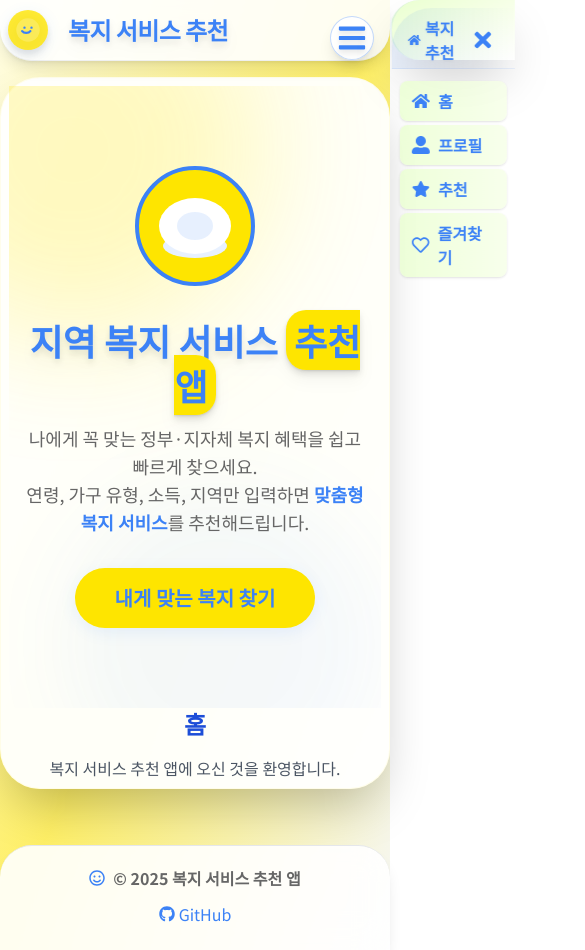
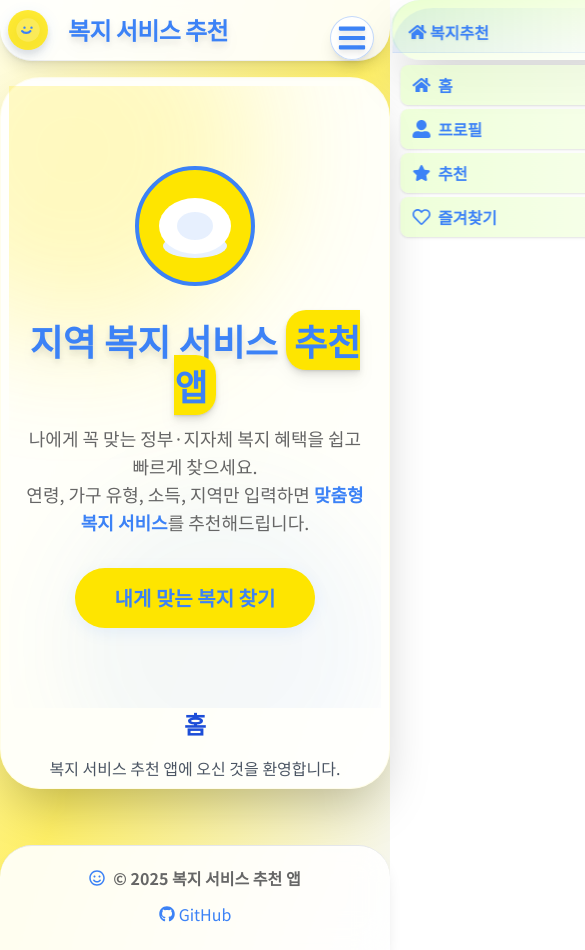
Before and after one commit to mxten777/new_project_20, a React (Vite) app: page / in a window 390 px wide. Shown: the top 950 px of the page, 585 px wide, since content can reach past the window. Built offline with nearby package versions, Linux system fonts and the light colour scheme.

Commit message:
모바일 메뉴(MobileNav) 가로폭/밸런스 최적화 (65vw, max-w-260px)

```diff
--- a/src/components/MobileNav.tsx
+++ b/src/components/MobileNav.tsx
@@ -30,7 +30,7 @@ export default function MobileNav() {
       {open && (
         <div className="fixed inset-0 z-[55] bg-black/40 backdrop-blur-[2.5px] animate-fadeIn transition-all duration-300" onClick={() => setOpen(false)} />
       )}
-  <nav className={`fixed top-0 right-0 h-full w-[32vw] max-w-[180px] bg-gradient-to-br from-[#eaffd0] via-[#f6ffe7] to-[#ffffff] shadow-2xl z-[70] transform ${open ? 'translate-x-0' : 'translate-x-full'} transition-transform duration-300 flex flex-col p-0 pt-2 gap-0 border-l-2 border-primary/10 rounded-l-3xl backdrop-blur-xl`} aria-label="모바일 메뉴" style={{ pointerEvents: open ? 'auto' : 'none' }}>
+  <nav className={`fixed top-0 right-0 h-full w-[65vw] max-w-[260px] bg-gradient-to-br from-[#eaffd0] via-[#f6ffe7] to-[#ffffff] shadow-2xl z-[70] transform ${open ? 'translate-x-0' : 'translate-x-full'} transition-transform duration-300 flex flex-col p-0 pt-2 gap-0 border-l-2 border-primary/10 rounded-l-3xl backdrop-blur-xl`} aria-label="모바일 메뉴" style={{ pointerEvents: open ? 'auto' : 'none' }}>
         {/* 상단 미니 로고/닫기 */}
         <div className="flex items-center justify-between px-4 pt-2 pb-1 mb-2 border-b border-primary/10 bg-gradient-to-r from-primary/10 to-white/0 rounded-tl-3xl">
           <span className="inline-flex items-center gap-1 text-base font-extrabold text-primary drop-shadow-sm select-none">
```
